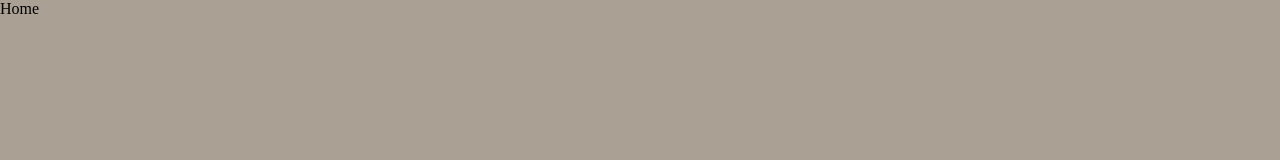
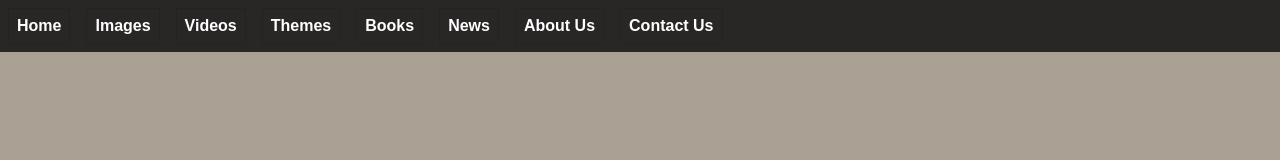
Before and after one commit to ASHOKKRSWAMI1994/Web-Development-Projects, a plain HTML site: page Exercise 4/index.html in a window 1280 px wide. Drawn offline with Linux system fonts and the light colour scheme.

Commit message:
new 5th Exercise

```diff
--- a/Exercise 4/index.css
+++ b/Exercise 4/index.css
@@ -1,10 +1,46 @@
+:root{
+    --dark-theme:rgb(41, 38, 38);
+    --dark-theme-hover:rgb(59, 58, 58);
+    --dark-theme-border:rgb(39, 33, 33);
+}
+
+
 *{
     margin: 0;
     padding: 0;
-    box-sizing: border-box;
+    font-family:Arial, Helvetica, sans-serif;
 }
 
 body{
     background-color: rgb(170, 161, 148);
-    margin: auto;
+
 }
+
+
+header{
+    background-color:var(--dark-theme);
+}
+nav ul{
+
+    margin: 0 auto;
+    list-style-type: none;
+    display: flex;
+    width: 100%;
+}
+nav ul a{
+    text-decoration: none;
+}
+nav ul li{
+    background-color:var(--dark-theme);
+    margin: 8px;
+    padding: 8px;
+    border: 0.10px solid var(--dark-theme-border) ;
+    color: white;
+    font-weight: 600;
+
+}
+nav ul li:hover{
+    background-color: var(--dark-theme-hover);
+
+
+}
--- a/Exercise 4/index.html
+++ b/Exercise 4/index.html
@@ -9,12 +9,20 @@
 </head>
 <body>
     <header>
+        <div class="navbar">
         <nav>
             <ul>
-                <li>Home</li>
+                <a href="#"><li>Home</li></a>
+                <a href="#"><li>Images</li></a>
+                <a href="#"><li>Videos</li></a>
+                <a href="#"><li>Themes</li></a>
+                <a href="#"><li>Books</li></a>
+                <a href="#"><li>News</li></a>
+                <a href="#"><li>About Us</li></a>
+                <a href="#"><li>Contact Us</li></a>
             </ul>
         </nav>
+        </div>
     </header>
-
 </body>
 </html>
--- /dev/null
+++ b/Exercise 5/index.css
@@ -0,0 +1,139 @@
+:root{
+    --dark-theme:rgb(41, 38, 38);
+    --dark-theme-hover:rgb(59, 58, 58);
+    --dark-theme-border:rgb(39, 33, 33);
+}
+
+* {
+  margin: 0;
+  padding: 0;
+  box-sizing: border-box;
+}
+
+body {
+  background-color: rgb(192, 185, 185);
+}
+
+header {
+  background-color: var(--dark-theme);
+  width: 1360px;
+  height: 70px;
+  margin: auto;
+  padding-top: 10px;
+  display:flex;
+  position: sticky;
+  top:0;
+}
+.logo img{
+  margin-left: 30px;
+  margin-top: 6px;
+  border-radius: 50%;
+}
+.navbar{
+    background-position-y: center;
+}
+nav ul{
+    list-style-type: none;
+    display: flex;
+    width: 100%;
+    margin-left: 30px;
+}
+nav ul a{
+    text-decoration: none;
+}
+nav ul li{
+    background-color:var(--dark-theme);
+    margin: 8px;
+    padding: 8px;
+    border: 0.10px solid var(--dark-theme-border) ;
+    color: white;
+    font-weight: 600;
+
+}
+nav ul li:hover{
+    background-color: var(--dark-theme-hover);
+
+
+}
+
+main {
+  background-color: brown;
+  width: 1360px;
+  height: 900px;
+  margin: auto;
+
+}
+
+
+
+.maincontantdiv {
+  background-color: rgb(2, 70, 64);
+  width: 1360px;
+  height: 600px;
+  display: flex;
+  justify-content: space-around;
+  align-items: center;
+}
+
+.maincontant1 {
+    background-color: blueviolet;
+    width: 500px;
+    height: 500px;
+    background-image: url(1img.jpg);
+    background-size: cover;
+    background-position: center;
+    border-radius: 50%;
+
+  }
+
+  .maincontant2{
+    background-color: blueviolet;
+    width: 500px;
+    height: 500px;
+    background-image: url(2img.jpeg);
+    background-size: cover;
+    background-position: center;
+    border-radius: 50%;
+
+  }
+
+
+
+.welcomenotediv {
+  background-color: rgb(15, 21, 32);
+  width: 1100px;
+  height: 200px;
+  margin-top: 50px;
+  margin-left: 130px;
+  border-radius: 20px;
+  color: white;
+ display: flex;
+ justify-content: center;
+ align-items: center;
+ font-size: 50px;
+
+}
+
+.chat{
+  background-color: aqua;
+  width: 50px;
+  height: 50px;
+  background-image: url(chat.png);
+  background-size: cover;
+  background-position: center;
+  border-radius: 50%;
+  position: fixed;
+  bottom: 0.5px;
+  right: 2px;
+}
+
+footer {
+  background-color: rgb(23, 23, 24);
+  width: 1360px;
+  height: 50px;
+  margin: auto;
+  color:white;
+  display: flex;
+  justify-content:center;
+  align-items: center;
+}
```
Also changed, not shown: Exercise 5/inddex.html (added, +56 -0 lines), Exercise 5/1img.jpg (added), Exercise 5/2img.jpeg (added), Exercise 5/card.jpg (added), Exercise 5/chat.png (added).
